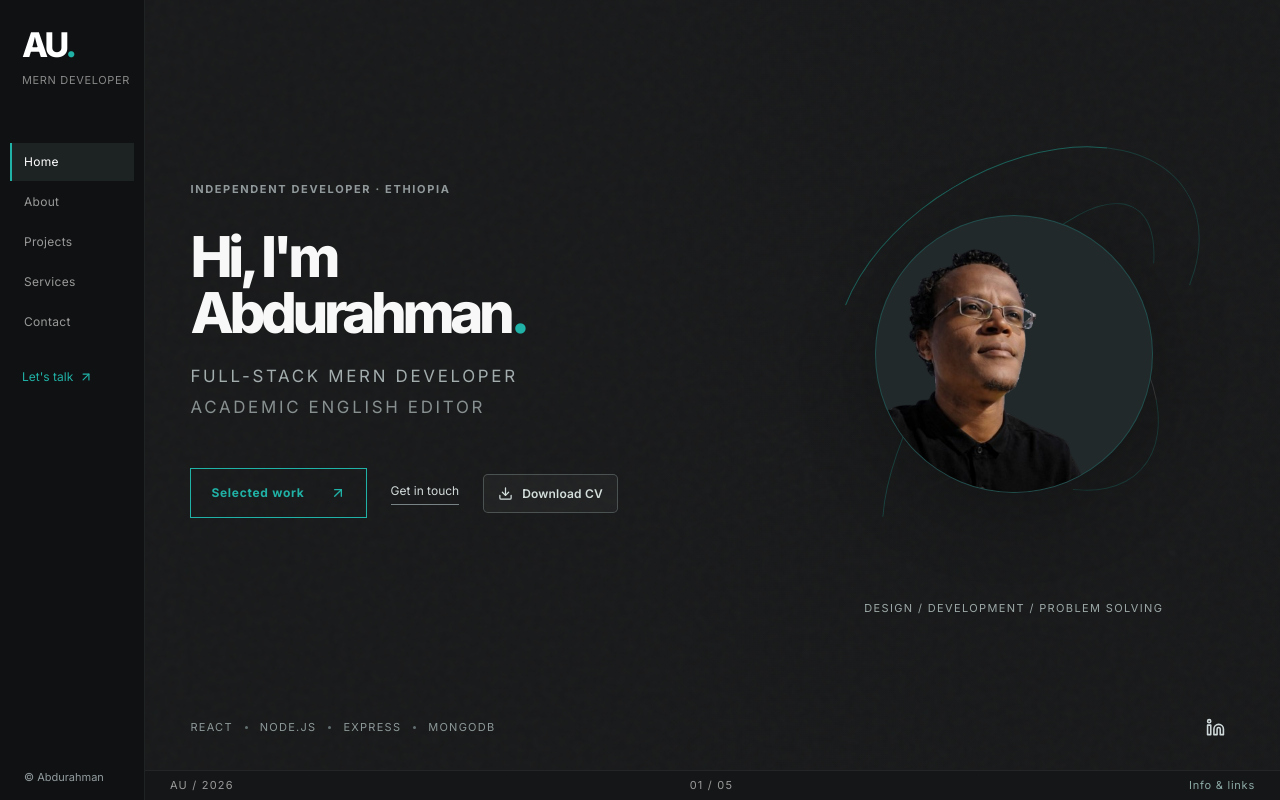
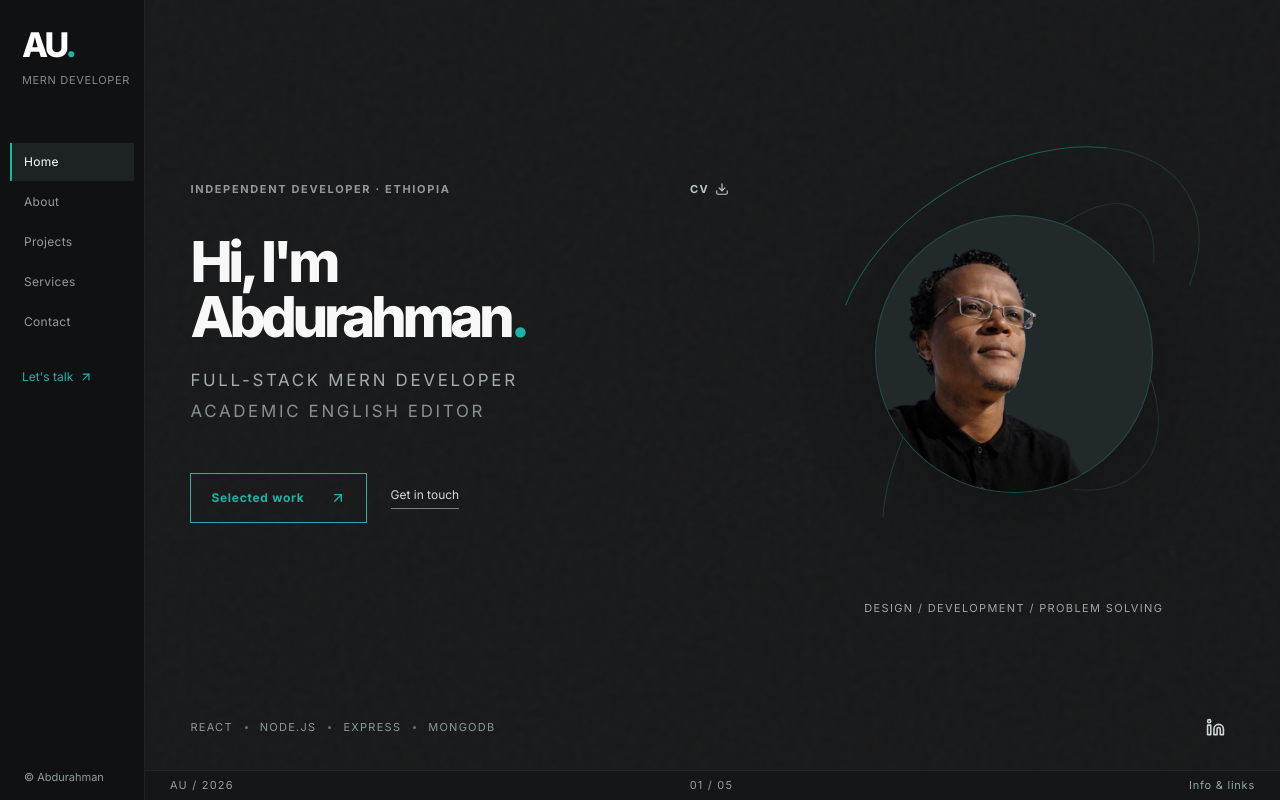
Before and after one commit to abdu-ousman/my-portfolio, a React (Vite) app: page / in a window 1280 px wide. Built offline with nearby package versions, Linux system fonts and the light colour scheme.

Commit message:
A fix on about section

```diff
--- a/src/sections/Hero.jsx
+++ b/src/sections/Hero.jsx
@@ -15,13 +15,15 @@ export const Hero = () => {
       )}
       <div className="minimal-hero-inner">
         <div className="minimal-hero-copy">
-          <span className="minimal-hero-eyebrow">INDEPENDENT DEVELOPER · ETHIOPIA</span>
+          <div className="minimal-hero-meta">
+            <span className="minimal-hero-eyebrow">INDEPENDENT DEVELOPER · ETHIOPIA</span>
+            <a className="minimal-hero-cv" href="/Abdurahman_Usman_CV.pdf" download="Abdurahman_Usman_CV.pdf" aria-label="Download CV as PDF" title="Download CV">CV <Download size={14} aria-hidden="true" /></a>
+          </div>
           <h1 id="hero-name">Hi, I'm<br/><span>Abdurahman<span className="minimal-hero-dot">.</span></span></h1>
           <p className="minimal-hero-role">Full-stack MERN developer<span className="minimal-hero-role-sub">Academic English editor</span></p>
           <div className="minimal-hero-actions">
             <a className="minimal-hero-primary" href="#projects">Selected work <ArrowUpRight size={16} aria-hidden="true" /></a>
             <a className="minimal-hero-secondary" href="#contact">Get in touch</a>
-            <a className="minimal-hero-resume" href="/Abdurahman_Usman_CV.pdf" download="Abdurahman_Usman_CV.pdf" aria-label="Download Abdurahman Usman CV as PDF"><Download size={15} aria-hidden="true" /><span>Download CV</span></a>
           </div>
         </div>
         <div className="minimal-hero-art" aria-label="Portfolio portrait and visual signature">
--- a/src/sections/Projects.jsx
+++ b/src/sections/Projects.jsx
@@ -53,7 +53,6 @@ export const Projects = () => {
      </div>
    </article>
    <div className="viewport-project-controls"><div className="viewport-project-pagination">{projects.map((item,i)=><button key={item.id} type="button" aria-label={`View ${item.title}`} aria-current={i===current?'true':undefined} className={i===current?'active':''} onClick={()=>{setCurrent(i);setExpanded(false)}} />)}</div><div className="viewport-project-arrows"><button type="button" onClick={previous} aria-label="Previous project"><ChevronLeft/></button><button type="button" onClick={next} aria-label="Next project"><ChevronRight/></button></div></div>
-   <p className="viewport-project-footnote">Screenshots show real interfaces. Demo availability and features may change as development continues.</p>
    {expanded&&<Modal onClose={()=>setExpanded(false)} label={`${project.title} case study`} className={`viewport-case-modal project-theme project-theme--${project.id}`}><button className="viewport-modal-close" onClick={()=>setExpanded(false)} aria-label="Close case study"><X size={18}/></button><span className="section-kicker">Project case study</span><h3>{project.title}</h3><div className="viewport-case-summary"><div><strong>The challenge</strong><p>{project.challenge}</p></div><div><strong>My work</strong><p>{project.approach}</p></div></div><div className="viewport-case-gallery">{project.gallery.map((src,i)=><a key={src} href={src} target="_blank" rel="noopener noreferrer" aria-label={`View screenshot ${i+1}`}><img src={src} alt={`${project.title} screenshot ${i+1}`}/></a>)}</div><div className="viewport-case-links"><a href={project.link} target="_blank" rel="noopener noreferrer">Visit live application <ExternalLink size={16}/></a><a href={project.pdf} target="_blank" rel="noopener noreferrer">Portfolio PDF <FileText size={16}/></a></div></Modal>}
  </section>;
 };
--- a/src/viewport.css
+++ b/src/viewport.css
@@ -830,52 +830,44 @@ html, body, #root, button, a, input, select, textarea,
 }
 
 
-/* v26 — Visible but understated CV action, with the original hero composition preserved. */
-.minimal-hero-actions {
-  flex-wrap: wrap;
-  column-gap: clamp(15px, 2vw, 24px);
-  row-gap: 14px;
+/* v27: A small, purposeful CV utility in the hero eyebrow row.
+   Two primary hero actions remain; the CV no longer creates a third button or mobile row. */
+.minimal-hero-meta {
+  display: flex;
+  align-items: center;
+  justify-content: space-between;
+  gap: 18px;
+  margin-bottom: 32px;
 }
-.minimal-hero-resume {
+.minimal-hero-meta .minimal-hero-eyebrow { margin: 0; white-space: normal; }
+.minimal-hero-cv {
   display: inline-flex;
   flex: 0 0 auto;
   align-items: center;
-  justify-content: center;
-  gap: 9px;
-  padding: 11px 14px;
-  border: 1px solid rgba(173, 193, 189, .30);
-  border-radius: 5px;
-  background: rgba(255, 255, 255, .035);
-  color: #d4dfdc;
+  gap: 6px;
+  padding: 5px 0;
   font-family: Inter, Arial, sans-serif;
-  font-size: 12px;
-  font-weight: 600;
-  letter-spacing: .015em;
+  font-size: 11px;
   line-height: 1.3;
+  font-weight: 650;
+  letter-spacing: .12em;
+  color: #b8cbca;
+  background: transparent;
+  border: 0;
   text-decoration: none;
-  white-space: nowrap;
-  transition: border-color .18s ease, background-color .18s ease, color .18s ease;
+  transition: color .18s ease;
 }
-.minimal-hero-resume svg { flex-shrink: 0; }
-.minimal-hero-resume:hover {
-  color: #f5fffb;
-  background: rgba(32, 178, 166, .10);
-  border-color: rgba(32, 178, 166, .58);
+.minimal-hero-cv:hover { color: #20b2a6; }
+.minimal-hero-cv:focus-visible { outline: 2px solid #20b2a6; outline-offset: 5px; }
+.minimal-hero-actions { flex-wrap: nowrap; }
+@media (max-width: 850px) {
+  .minimal-hero-meta { margin-bottom: 14px; gap: 10px; }
+  .minimal-hero-meta .minimal-hero-eyebrow { font-size: 10px; letter-spacing: .1em; }
+  .minimal-hero-cv { font-size: 10px; letter-spacing: .08em; }
+  .minimal-hero-actions { display: flex; flex-wrap: wrap; gap: 18px; }
 }
-.minimal-hero-resume:focus-visible {
-  outline: 2px solid #20b2a6;
-  outline-offset: 3px;
+@media (max-width: 360px) {
+  .minimal-hero-meta .minimal-hero-eyebrow { font-size: 9px; }
+  .minimal-hero-actions { column-gap: 14px; }
 }
-@media (max-width: 850px) {
-  .minimal-hero-actions { column-gap: 18px; row-gap: 12px; }
-  .minimal-hero-resume { padding: 9px 11px; font-size: 11px; gap: 7px; }
-  .minimal-hero-resume svg { width: 14px; height: 14px; }
-}
-/* On narrow phones, keep the two original actions together and give the CV its own quiet row. */
-@media (max-width: 440px) {
-  .minimal-hero-actions { display: grid; grid-template-columns: max-content max-content; justify-content: start; align-items: center; column-gap: 16px; row-gap: 11px; }
-  .minimal-hero-resume { grid-column: 1 / -1; justify-self: start; padding: 8px 11px; }
-}
-@media (prefers-reduced-motion: reduce) {
-  .minimal-hero-resume { transition: none; }
-}
+@media (prefers-reduced-motion: reduce) { .minimal-hero-cv { transition: none; } }
```
